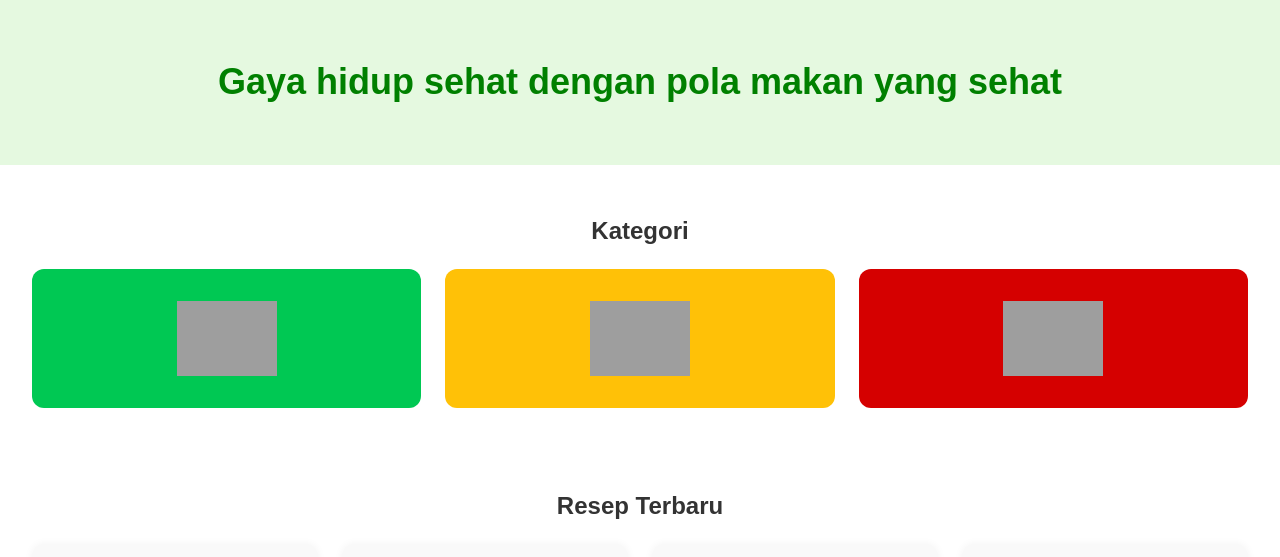
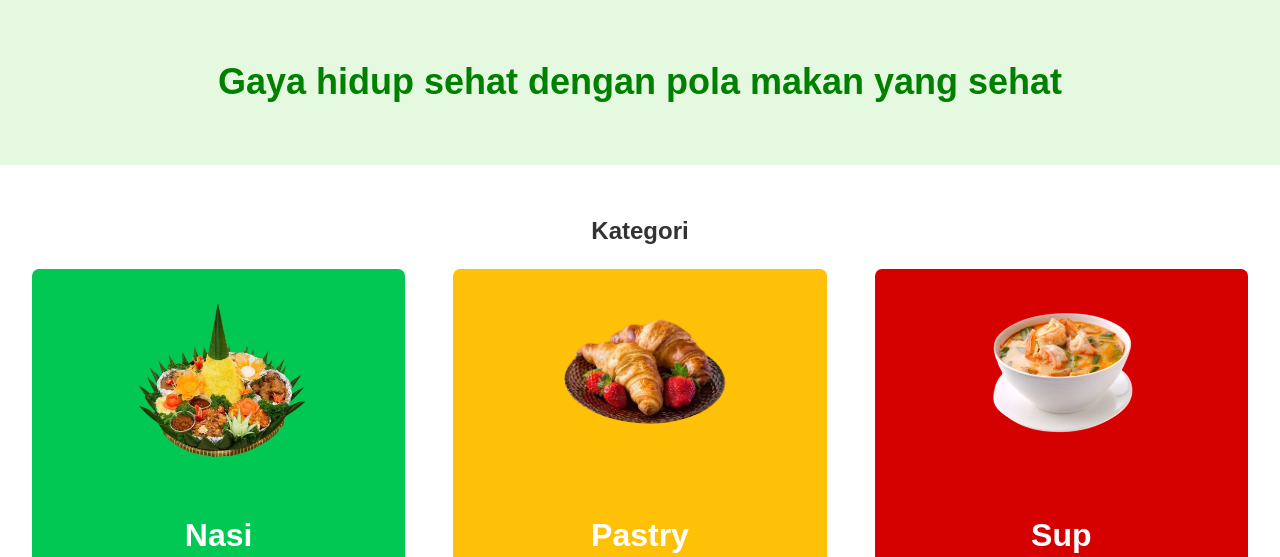
Before and after one commit to vivamiranda/Laukita, a PHP site: page / in a window 1280 px wide. Shown: the part 180-737 px from the top of the page. Run offline with PHP 8.4, Linux system fonts and the light colour scheme; grey boxes are pictures that could not be loaded.

Commit message:
menambahkan gambar pada kategori

```diff
--- a/index.html
+++ b/index.html
@@ -40,9 +40,18 @@
   <section class="section">
     <h2>Kategori</h2>
     <div class="kategori-grid">
-      <div class="kategori-item green"><img src="nasi_tumpeng.png" alt="Nasi"></div>
-      <div class="kategori-item yellow"><img src="pastry.png" alt="Pastry"></div>
-      <div class="kategori-item red"><img src="sup.png" alt="Sup"></div>
+      <div class="kategori-item green">
+        <img src="gambar/nasi.png" alt="Nasi">
+        <p class="kategori-label">Nasi</p>
+      </div>
+      <div class="kategori-item yellow">
+        <img src="gambar/pastry.png" alt="Pastry">
+        <p class="kategori-label">Pastry</p>
+      </div>
+      <div class="kategori-item red">
+        <img src="gambar/sup.png" alt="Sup">
+        <p class="kategori-label">Sup</p>
+      </div>
     </div>
   </section>
 
@@ -51,23 +60,23 @@
     <h2>Resep Terbaru</h2>
     <div class="resep-grid">
       <div class="resep-item">
-        <img src="ayam_asam.png" alt="Sate Ayam">
+        <img src="gambar/sate ayam madura.jpg" alt="Sate Ayam">
         <p class="title">Sate Ayam Asam Manis</p>
         <p class="kalori">525 Kkal</p>
       </div>
       <div class="resep-item">
-        <img src="sayur_asem.png" alt="Sayur Asem">
-        <p class="title">Sayur Asem</p>
-        <p class="kalori">51 Kkal</p>
+        <img src="gambar/rendang.jpg" alt="Rendang">
+        <p class="title">Rendang</p>
+        <p class="kalori">751 Kkal</p>
       </div>
       <div class="resep-item">
-        <img src="tahu_tek.png" alt="Tahu Tek">
-        <p class="title">Tahu Tek Surabaya</p>
-        <p class="kalori">1229 Kkal</p>
+        <img src="gambar/sup buntut.jpg" alt="Sop Buntut">
+        <p class="title">Sop Buntut</p>
+        <p class="kalori">229 Kkal</p>
       </div>
       <div class="resep-item">
-        <img src="sup_ikan.png" alt="Sup Ikan">
-        <p class="title">Sup Ikan Tenggiri</p>
+        <img src="gambar/ayam suwir.jpg" alt="Ayam Suwir">
+        <p class="title">Ayam Suwir</p>
         <p class="kalori">525 Kkal</p>
       </div>
     </div>
--- a/styles.css
+++ b/styles.css
@@ -93,22 +93,45 @@ body {
   .resep-grid,
   .rekomendasi-grid {
     display: grid;
-    gap: 1.5rem;
-    grid-template-columns: repeat(auto-fit, minmax(200px, 1fr));
+    gap: 3rem;
+    grid-template-columns: repeat(auto-fit, minmax(100px, 1fr));
     justify-content: center;
   }
 
   .kategori-item {
     display: flex;
+    flex-direction: column;
     justify-content: center;
     align-items: center;
-    border-radius: 12px;
-    padding: 2rem;
+    border-radius: 7px;
+    padding: 0.5rem;
+    transition: transform 0.3s, box-shadow 0.3s;
+  }
+
+  .kategori-item:hover {
+    transform: scale(1.05);
+    box-shadow: 0 8px 20px rgba(0, 0, 0, 0.15);
   }
 
   .kategori-item img {
-    width: 100px;
+    width: 200px;
+    height: 200px;
+    object-fit: contain;
+    margin-bottom: 0.5rem;
+    transition: transform 0.3s ease;
   }
+
+  .kategori-item:hover img {
+    transform: scale(1.1);
+  }
+
+  .kategori-label {
+    color: white;
+    font-weight: bold;
+    font-size: 2rem;
+    text-align: center;
+  }
+
 
   .kategori-item.green {
     background-color: #00c853;
@@ -131,7 +154,7 @@ body {
   }
 
   .resep-item img {
-    width: 100%;
+    width: 200px;
     border-radius: 8px;
   }
 
```
Also changed, not shown: gambar/nasi.png (added), gambar/pastry.png (added), gambar/sup.png (added).
